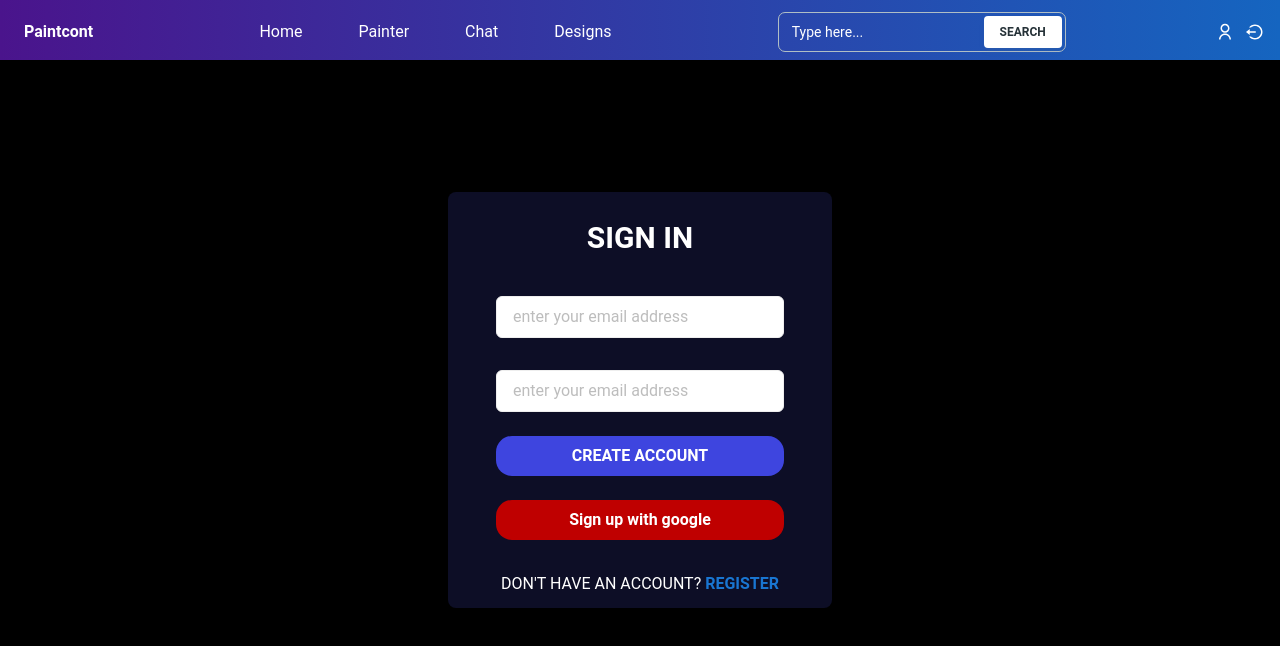
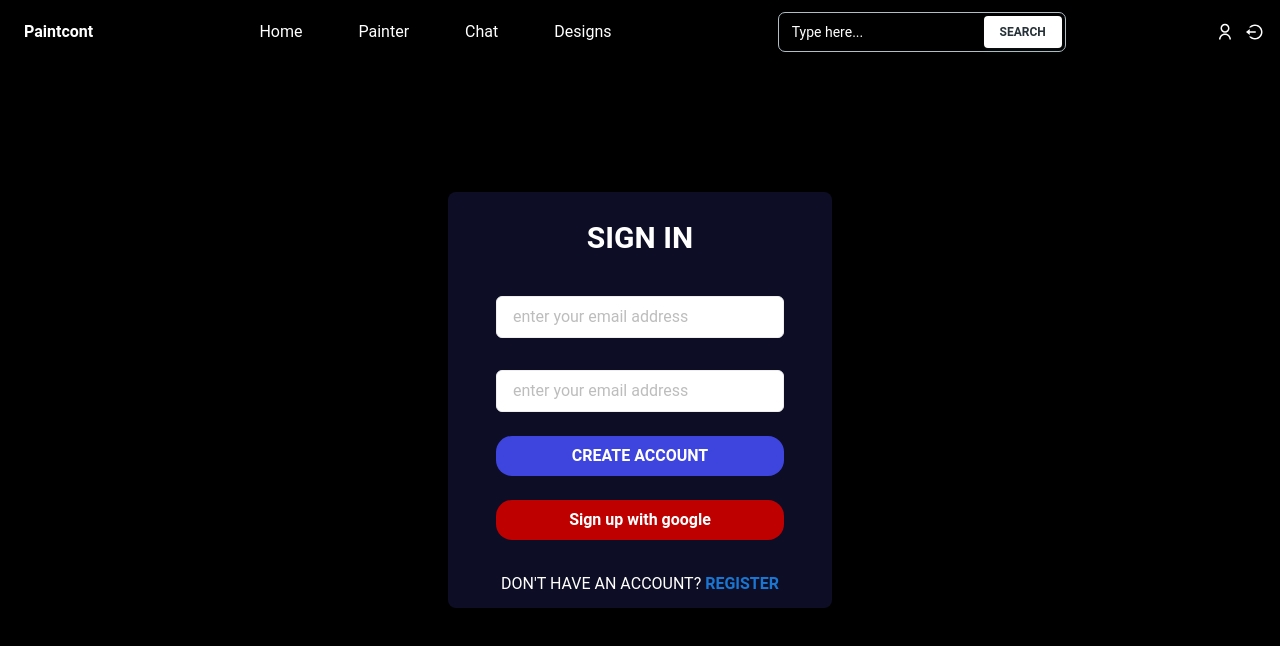
Before and after one commit to aswinkrishna-p/paint-cont-UI, a React (Create React App) app: page /login in a window 1280 px wide. Shown: the top 646 px of the page. Built offline with nearby package versions, Linux system fonts and the light colour scheme.

Commit message:
color changes

```diff
--- a/src/Components/Client/ClientNav.jsx
+++ b/src/Components/Client/ClientNav.jsx
@@ -27,8 +27,8 @@ function ClientNav(props) {
     return (
         <Navbar
       variant="gradient"
-      color="blue-gray"
-      className=" mx-auto max-w-full w-full px-4 py-3 rounded-none h-[60px] fixed z-50 bg-gradient-to-r from-purple-900 to-blue-800"
+      color=""
+      className=" mx-auto max-w-full w-full px-4 py-3 rounded-none h-[60px] fixed z-50 bg-black"
     >
       <div className="flex flex-wrap items-center justify-between gap-y-4 text-white">
         <Typography
```
